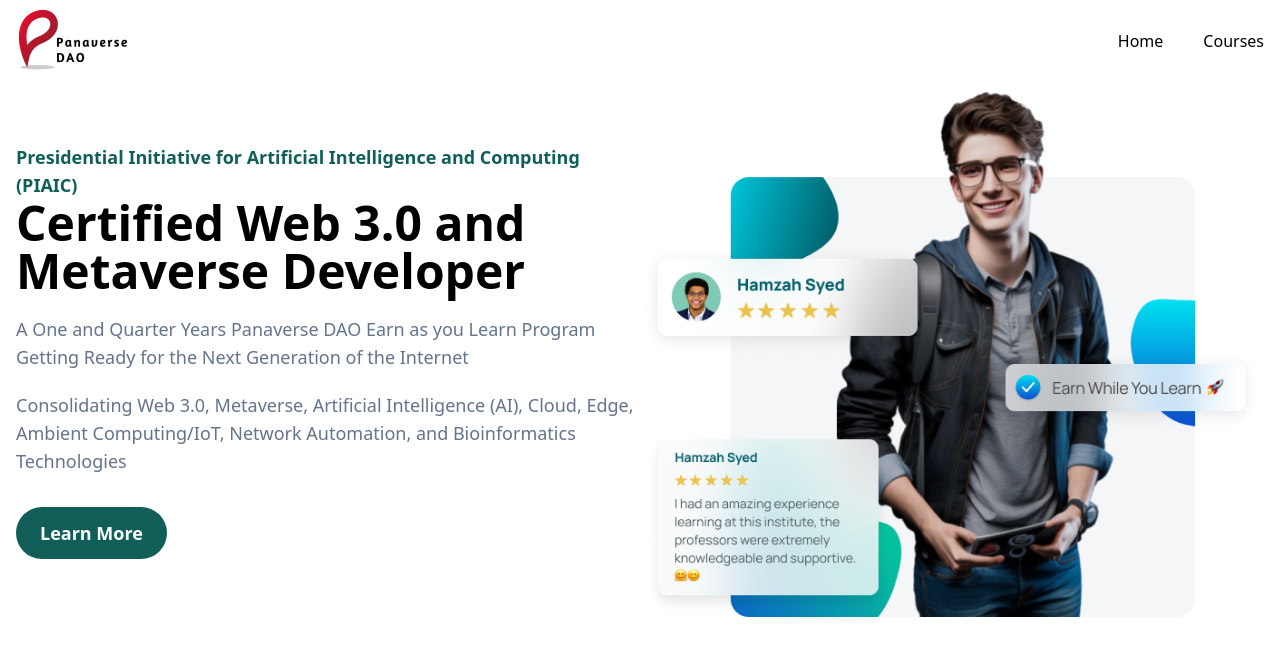
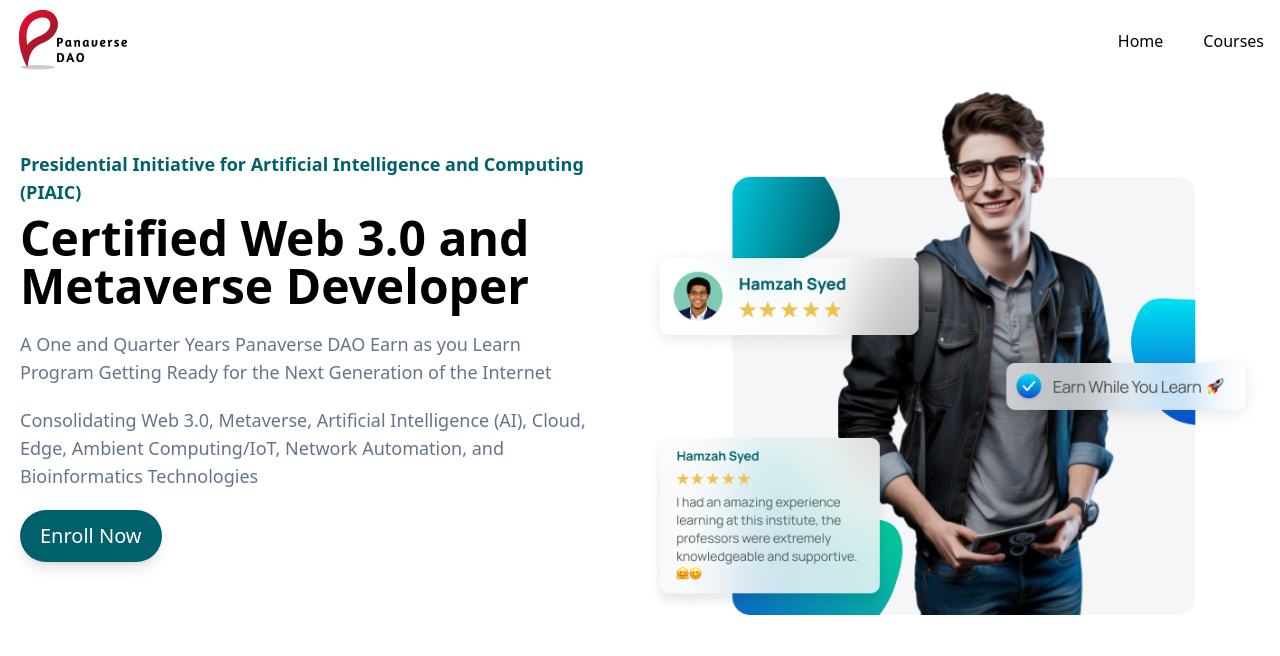
Before and after one commit to ShahidAbbasKhan/Panaversedao-website, a Next.js app in the folder panaversedao/: page / in a window 1280 px wide. Shown: the top 656 px of the page. Built offline with nearby package versions, Linux system fonts and the light colour scheme.

Commit message:
updating hero section

```diff
--- a/panaversedao/src/componets/sections/Hero.tsx
+++ b/panaversedao/src/componets/sections/Hero.tsx
@@ -1,37 +1,36 @@
-import Wrapper from "@/componets/shared/Wrapper";
 import Image from "next/image";
 import HeroImage from "@/assests/images/hero-image.png";
-
+//Components
+import Wrapper from "@/componets/shared/Wrapper";
+import Button from "@/componets/shared/Button";
 import { useRouter } from "next/router";
 
 const Hero = () => {
   return (
     <section>
       <Wrapper>
-        <div className="flex items-center">
+        <div className="flex  flex-col md:flex-row items-center">
           {/* Left */}
-          <div className="flex-1 mt-1">
-            <h4 className="text-teal-800 font-bold text-lg">
+          <div className="flex-1 ml-1 ">
+            <h4 className="text-[#00616C] font-bold text-lg mt-4 mb-2">
               Presidential Initiative for Artificial Intelligence and Computing
               (PIAIC)
             </h4>
-            <h1 className="text-5xl font-bold text-black leading-14">
+            <h1 className="text-4xl md:text-5xl font-bold text-black leading-14">
               Certified Web 3.0 and Metaverse Developer
             </h1>
-            <p className="mt-5 text-lg text-slate-500">
+            <p className="mt-5 text-lg text-slate-500 max-w-xl">
               A One and Quarter Years Panaverse DAO Earn as you Learn Program
               Getting Ready for the Next Generation of the Internet
             </p>
-            <p className="mt-5 text-lg text-slate-500">
+            <p className="mt-5 text-lg text-slate-500 max-w-xl">
               Consolidating Web 3.0, Metaverse, Artificial Intelligence (AI),
               Cloud, Edge, Ambient Computing/IoT, Network Automation, and
               Bioinformatics Technologies
             </p>
-            <button className="mt-8 bg-teal-800 rounded-full py-3 px-6 text-lg font-semibold text-white">
-              <a href="https://www.piaic.org/" target="_blank">
-                {"Learn More"}
-              </a>
-            </button>
+            <div className="mt-5">
+              <Button text={"Enroll Now"} />
+            </div>
           </div>
           {/* Right */}
           <div className="flex-1">
--- /dev/null
+++ b/panaversedao/src/componets/shared/Button.tsx
@@ -0,0 +1,9 @@
+const Button = ({ text }: { text: string }) => {
+  return (
+    <button className="bg-[#00616C] font-medium text-xl text-white rounded-full py-3 px-5  shadow-lg hover:scale-105 ">
+      {text}
+    </button>
+  );
+};
+
+export default Button;
```
